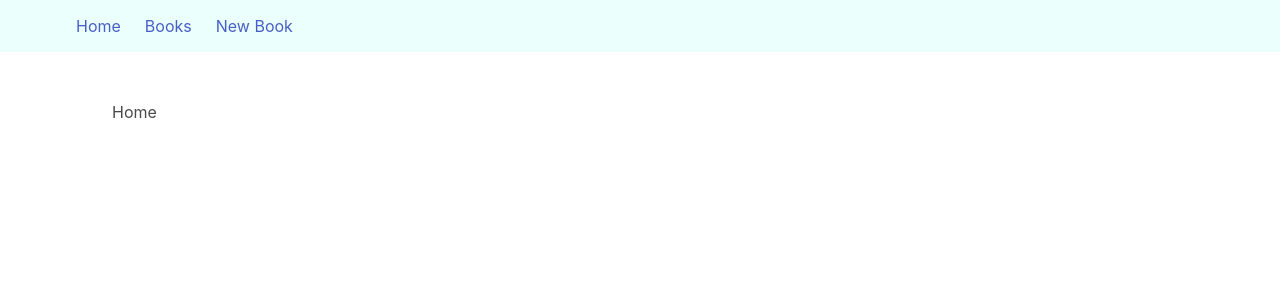
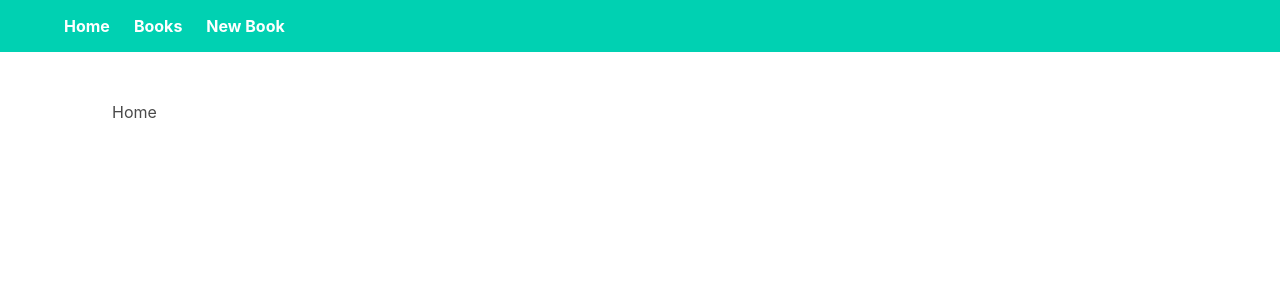
Before and after one commit to gd8/booklanes, a React (Create React App) app: page / in a window 1280 px wide. Shown: the top 300 px of the page. Built offline with nearby package versions, Linux system fonts and the light colour scheme; the HTML template or start-up script is replaced by a standard one.

Commit message:
update styles

```diff
--- a/src/App.js
+++ b/src/App.js
@@ -29,7 +29,7 @@ export default class App extends Component {
         {
           ...form,
           status: 0,
-          id: String(this.state.books?.[0]?.length || 0),
+          id: new Date().getTime(),
         },
       ],
     };
@@ -96,18 +96,30 @@ export default class App extends Component {
   render() {
     return (
       <Router>
-        <nav className='navbar has-background-primary-light'>
+        <nav className='navbar is-primary'>
           <div className='container'>
-            <div className='navbar-menu'>
+            <div className='navbar-brand is-active'>
               <ul className='navbar-start'>
                 <li className='navbar-item'>
-                  <Link to='/'>Home</Link>
+                  <Link to='/' className='is-capitalized has-text-weight-bold'>
+                    Home
+                  </Link>
                 </li>
                 <li className='navbar-item'>
-                  <Link to='/books'>Books</Link>
+                  <Link
+                    to='/books'
+                    className='is-capitalized has-text-weight-bold'
+                  >
+                    Books
+                  </Link>
                 </li>
                 <li className='navbar-item'>
-                  <Link to='/new'>New Book</Link>
+                  <Link
+                    to='/new'
+                    className='is-capitalized has-text-weight-bold'
+                  >
+                    New Book
+                  </Link>
                 </li>
               </ul>
             </div>
--- a/src/index.css
+++ b/src/index.css
@@ -67,3 +67,11 @@ code {
 .notes {
   white-space: pre;
 }
+
+.navbar-item > a {
+  color: white;
+}
+
+.navbar-item:hover {
+  background-color: hsl(171, 100%, 29%);
+}
```
